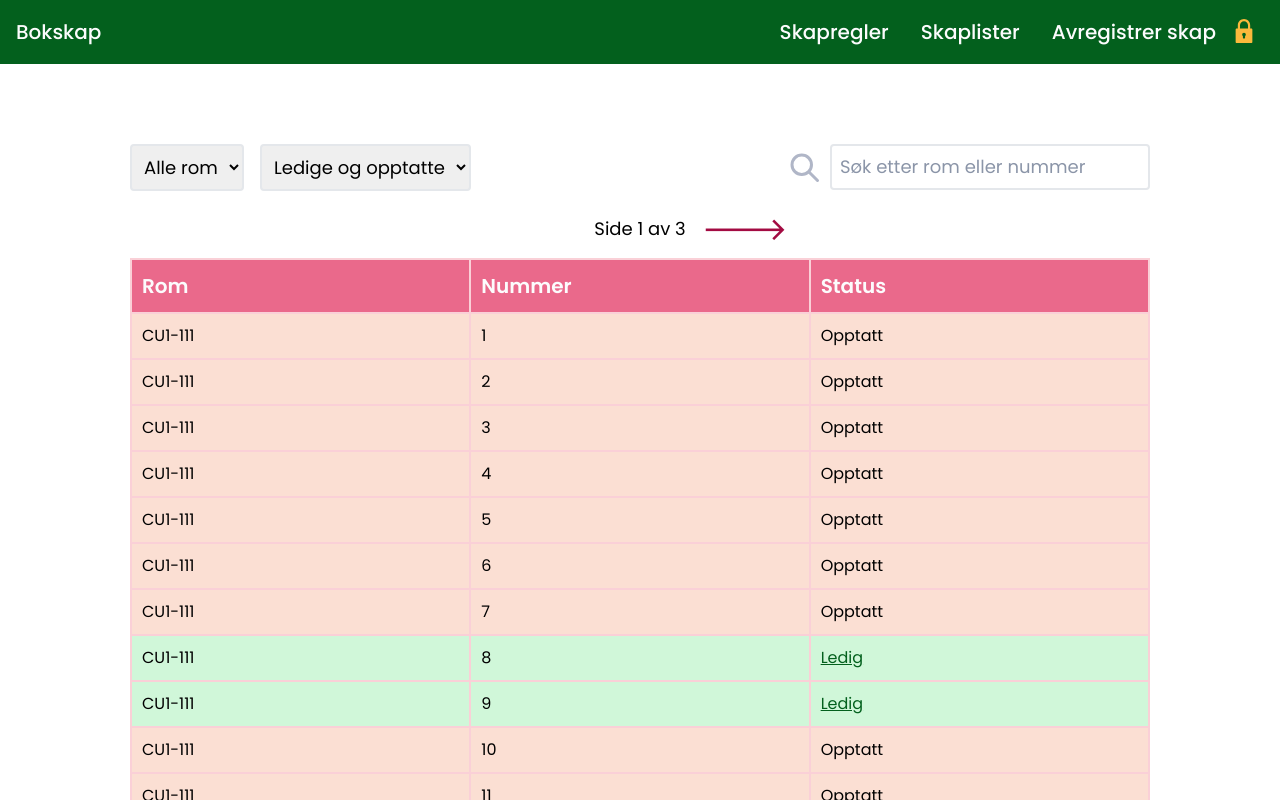
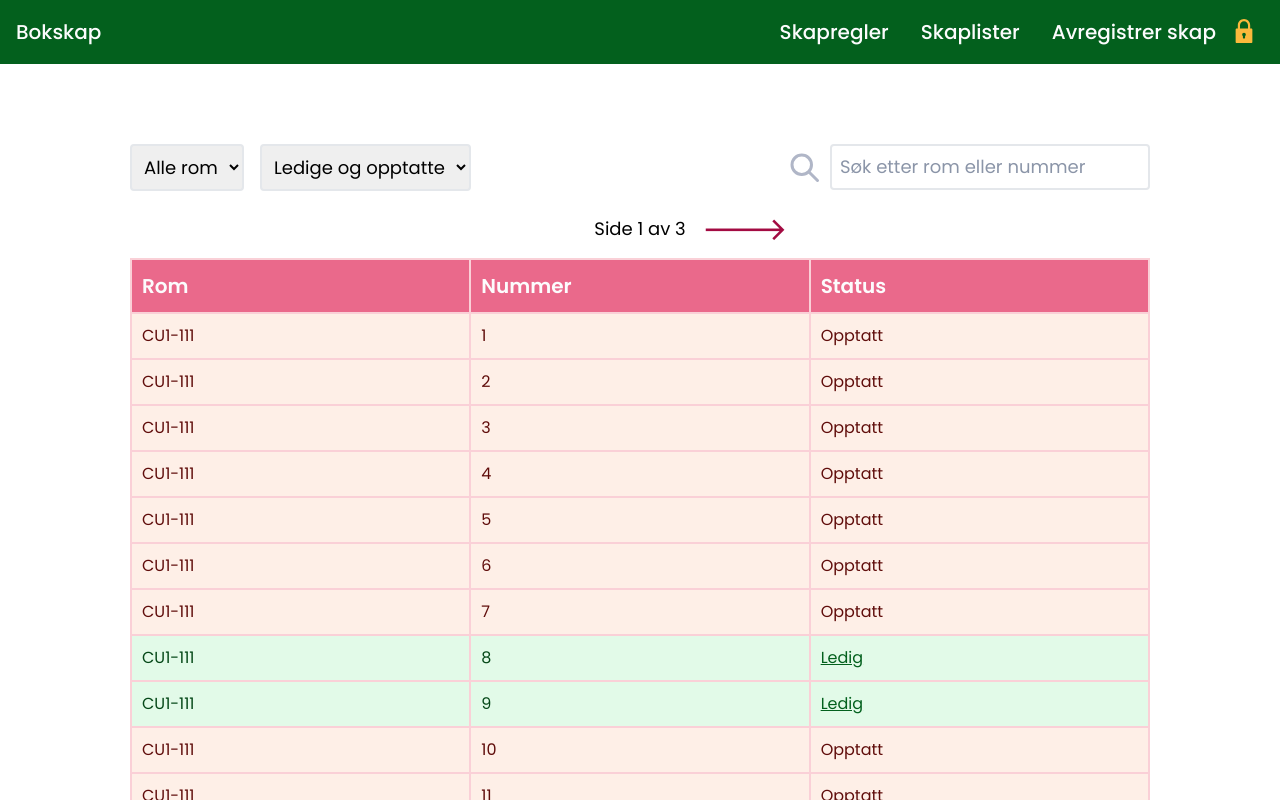
Before and after one commit to Nabla-NTNU/bokskap-vue, a Vue app: page /skaplister in a window 1280 px wide. Shown: the top 800 px of the page. Built offline with nearby package versions, Linux system fonts and the light colour scheme.

Commit message:
Change lockertable colors

```diff
--- a/src/assets/global.css
+++ b/src/assets/global.css
@@ -150,7 +150,7 @@
     --blue-dark: #05587A;
 
     /* Red */
-    --red-25: #FFFBF9;
+    --red-25: #feefe7; /* Changed */
     --red-50: #FBDFD3;
     --red-100: #F6C2AE;
     --red-200: #F29F84;
@@ -168,7 +168,7 @@
     --red-dark: #84120A;
 
     /* Green */
-    --green-25: #F6FEF8;
+    --green-25: #e2fae8; /* Changed */
     --green-50: #D0F7D9;
     --green-100: #ABF2BB;
     --green-200: #84EC9D;
--- a/src/components/LockerTable.vue
+++ b/src/components/LockerTable.vue
@@ -50,7 +50,7 @@
         <tbody>
             <tr v-for="locker in paginatedLockers"
                 :key="locker.number + locker.room"
-                :class="locker.taken ? 'bg-red-50' : 'bg-green-50'">
+                :class="locker.taken ? 'bg-red-25 text-red-900' : 'bg-green-25 text-green-900'">
                 <td>{{ locker.room }}</td>
                 <td>{{ locker.number }}</td>
                 <td>
```
